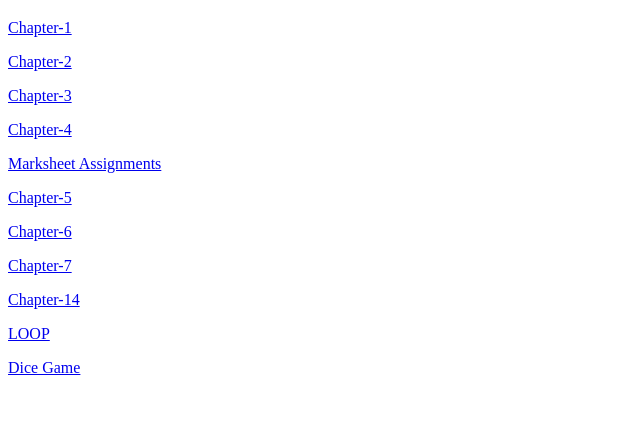
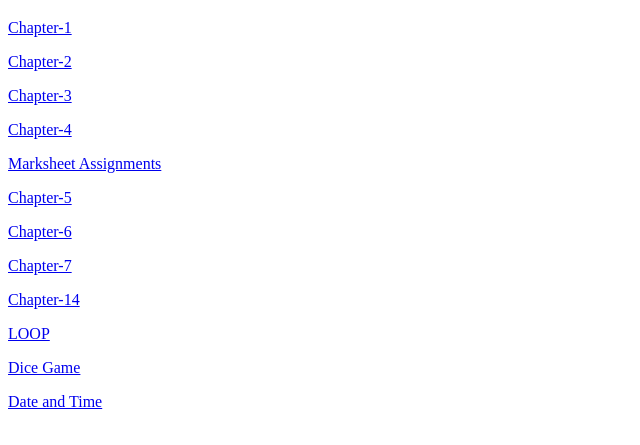
Before and after one commit to Syedasad2/Javascript-Assignments, a plain HTML site: page index.html in a window 1280 px wide. Shown: the part 61-506 px from the top of the page, without its empty margins (0-640 px from the left). Drawn offline with Linux system fonts and the light colour scheme.

Commit message:
link
link

```diff
--- a/index.html
+++ b/index.html
@@ -40,5 +40,8 @@
     <p>
         <a href="./Dice/index.html">Dice Game</a>
     </p>
+    <p>
+        <a href="./date and time/index.html">Date and Time </a>
+    </p>
 </body>
 </html>
```
